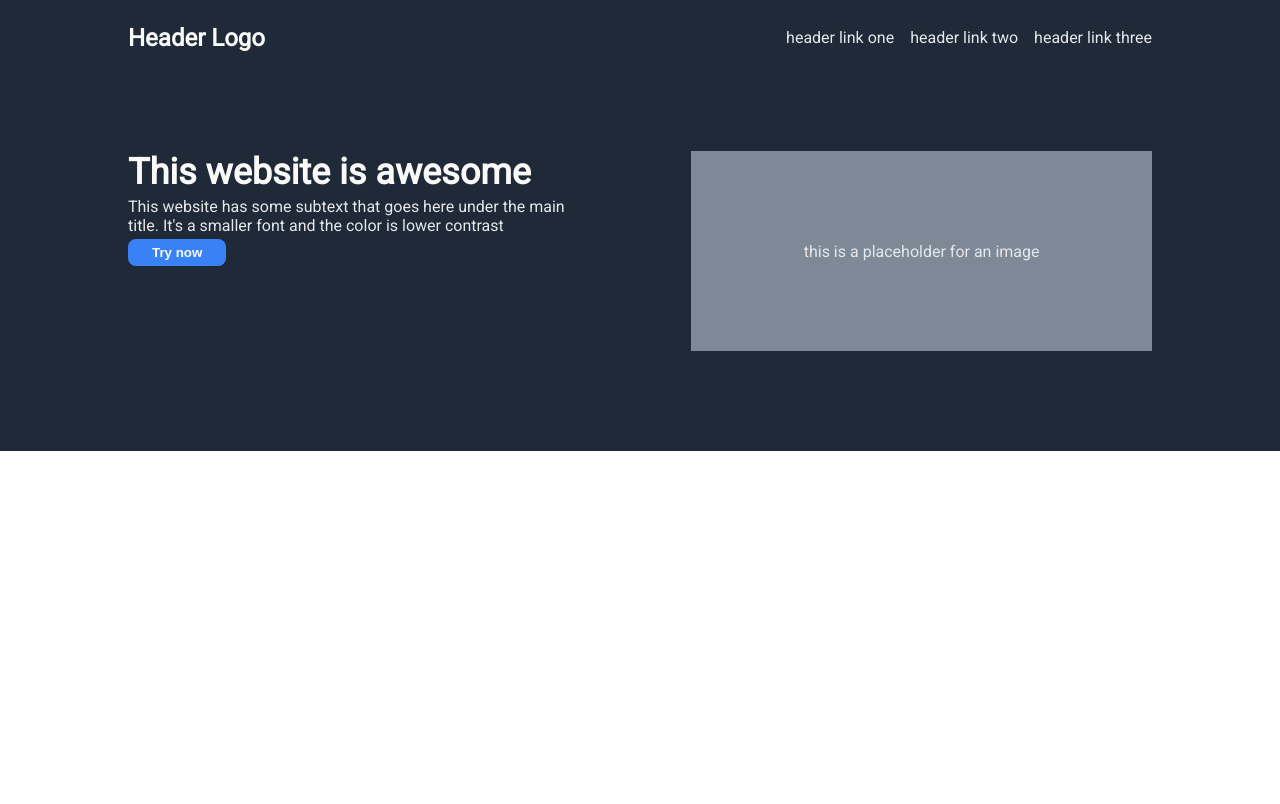
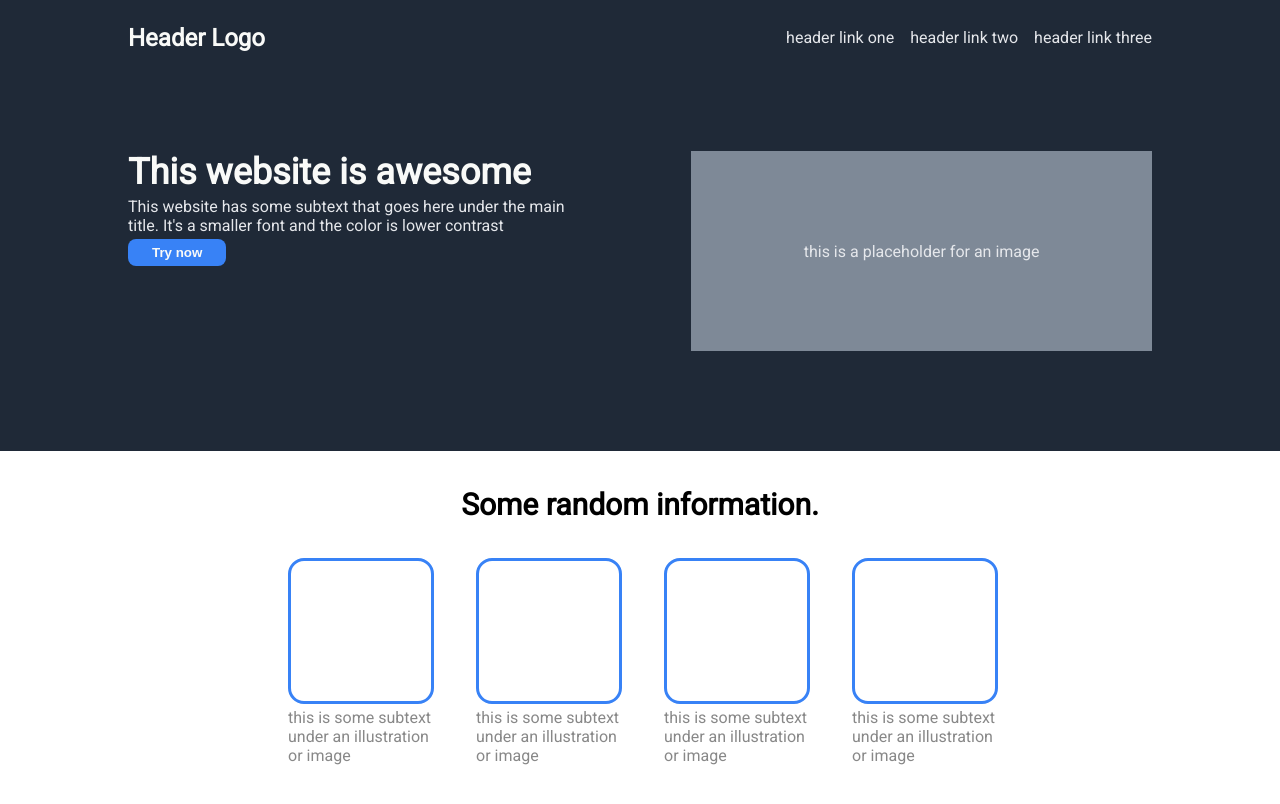
Before and after one commit to swilkins19/landing-page, a plain HTML site: page index.html in a window 1280 px wide. Drawn offline with Linux system fonts and the light colour scheme.

Commit message:
Complete info section

```diff
--- a/index.html
+++ b/index.html
@@ -27,5 +27,26 @@
                </div>
            </div>
        </div>
+       <div class="info-section">
+            <h4>Some random information.</h4>
+            <div class=info-section-cards>
+                <div class="info-card">
+                    <div class="square"></div>
+                    <div class="subtext">this is some subtext under an illustration or image</div>
+                </div>
+                <div class="info-card">
+                    <div class="square"></div>
+                    <div class="subtext">this is some subtext under an illustration or image</div>
+                </div>
+                <div class="info-card">
+                    <div class="square"></div>
+                    <div class="subtext">this is some subtext under an illustration or image</div>
+                </div>
+                <div class="info-card">
+                    <div class="square"></div>
+                    <div class="subtext">this is some subtext under an illustration or image</div>
+                </div>
+            </div>
+       </div>
     </body>
 </html>
--- a/style.css
+++ b/style.css
@@ -52,10 +52,6 @@ ul.header-links {
     display: flex;
     flex: 1;
     margin-top: 88px;
-    /*
-    border: 4px red;
-    border-style: solid;
-    */
 }
 
 .hero-image {
@@ -88,3 +84,42 @@ ul.header-links {
     border-radius: 8px;
     border: none;
 }
+
+
+
+.info-section h4 {
+    font-size: 30px;
+    font-weight: bolder;
+    margin-top: 36px;
+    text-align: center;
+}
+
+.info-section-cards {
+    margin-top: 36px;
+    margin-bottom: 88px;
+    display: flex;
+    gap: 48px;
+    justify-content: center;
+    flex-wrap: wrap;
+}
+
+.info-card {
+    display: flex;
+    justify-content: center;
+    flex-flow: column wrap;
+    gap: 4px;
+    width:140px;
+}
+
+.info-card .square {
+    border-style: solid;
+    border-width: 3px;
+    border-color: #3882F6;
+    border-radius: 16px;
+    width: 140px;
+    height:140px;
+}
+
+.info-card .subtext {
+    color: #888888;
+}
```
